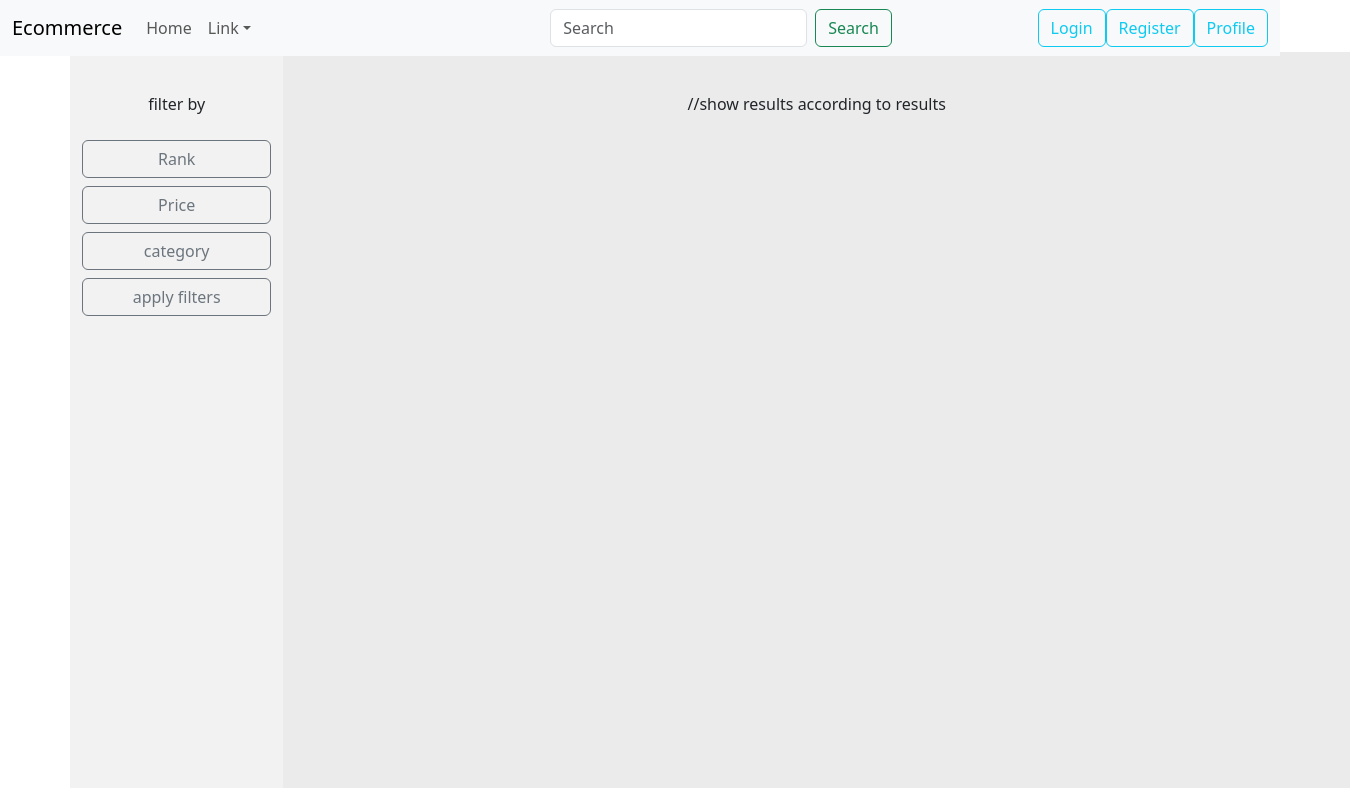
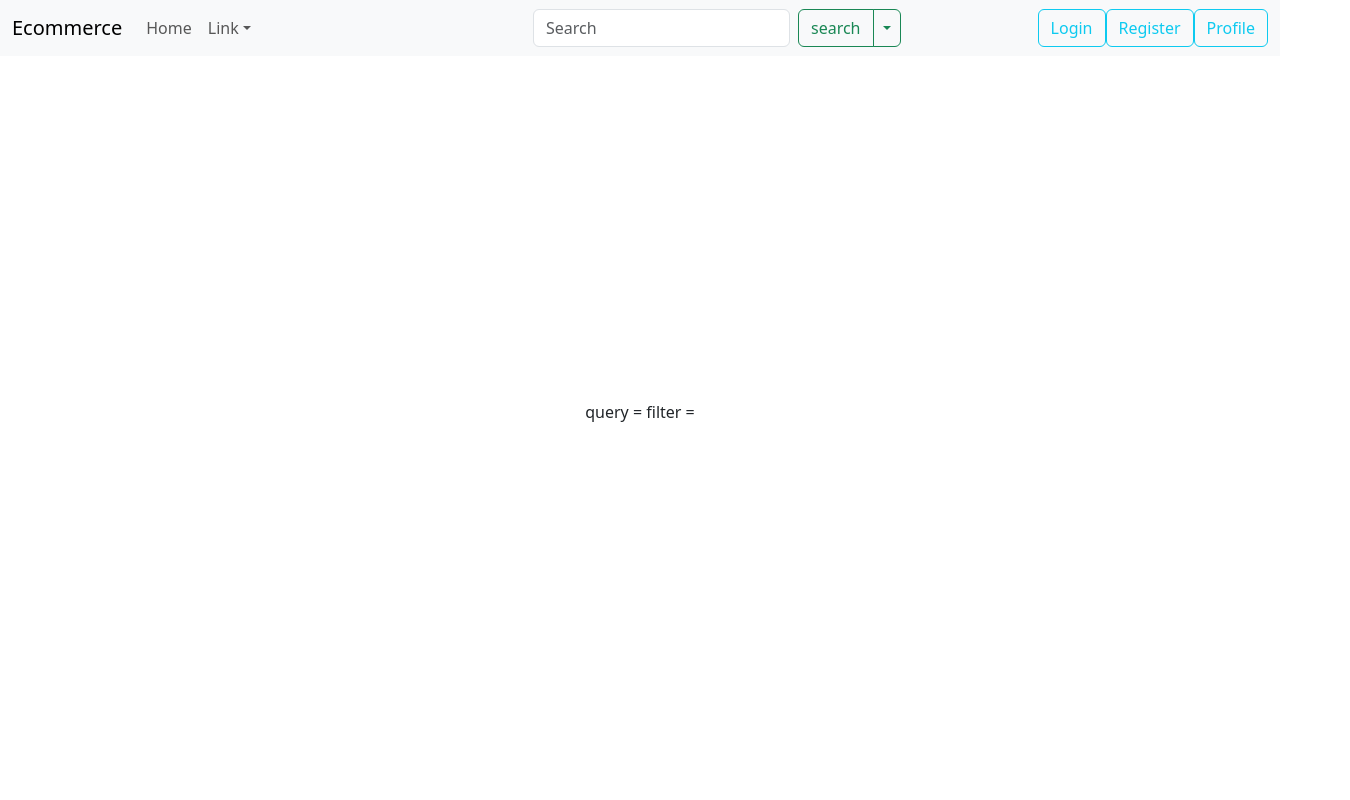
Before and after one commit to noamalu/Ecommerce-System, a React (Vite) app in the folder EcommerceUI/ecommerceUI/: page /search in a window 1280 px wide. Shown: the whole page, 1350 px wide, since content can reach past the window. Built offline with nearby package versions, Linux system fonts and the light colour scheme.

Commit message:
finished basic search mechanism

```diff
--- a/EcommerceUI/ecommerceUI/src/components/NavBar.tsx
+++ b/EcommerceUI/ecommerceUI/src/components/NavBar.tsx
@@ -6,18 +6,28 @@ import Nav from 'react-bootstrap/Nav';
 import Navbar from 'react-bootstrap/Navbar';
 import NavDropdown from 'react-bootstrap/NavDropdown';
 import { useNavigate } from 'react-router-dom';
+import SplitButton from 'react-bootstrap/SplitButton';
+import Dropdown from 'react-bootstrap/Dropdown';
 
 
 
 export const NavBar: React.FC = () => {
     const [query, setQuery] = useState('');
+    const [selectedFilter, setSelectedFilter] = useState('name');
     const navigate = useNavigate();
 
+
+    // Function to handle the event when an option is clicked
+    const handleFilterClick = (option: string) => {
+      // Update the selected option
+      setSelectedFilter(option);
+    };
+
     const onSearchClick = (event: React.FormEvent<HTMLFormElement>) => {
-      console.log("onSearchcLICKKC");
+      console.log("onSearchClick");
       event.preventDefault();
       if (query.trim()) {
-        navigate(`/search?query=${encodeURIComponent(query)}`);
+        navigate(`/search?query=${encodeURIComponent(query)}&filter=${encodeURIComponent(selectedFilter)}`);
       }
     };
 
@@ -53,7 +63,17 @@ export const NavBar: React.FC = () => {
                   value={query}
                   onChange={(ev) => setQuery(ev.target.value)}
                 />
-                <Button variant="outline-success" type="submit">Search</Button>
+                    <SplitButton
+                      key="search"
+                      variant="outline-success"
+                      type="submit"
+                      title="search"
+                    >
+                      <Dropdown.Item eventKey="1" active={selectedFilter == "name"} onClick={() => handleFilterClick("name")}> name</Dropdown.Item>
+                      <Dropdown.Item eventKey="2" active={selectedFilter == "category"} onClick={() => handleFilterClick("category")}> category </Dropdown.Item>
+                      <Dropdown.Item eventKey="3" active={selectedFilter == "keyword"} onClick={() => handleFilterClick("keyword")}> keyword </Dropdown.Item>
+                    </SplitButton>
+                {/* <Button variant="outline-success" type="submit">Search</Button> */}
               </Form>
               <Button variant="outline-info" onClick={() => navigate('/login')}>Login</Button>
               <Button variant="outline-info" onClick={() => navigate('/register')}>Register</Button>
--- a/EcommerceUI/ecommerceUI/src/pages/Search.tsx
+++ b/EcommerceUI/ecommerceUI/src/pages/Search.tsx
@@ -7,38 +7,18 @@ import  Container  from "react-bootstrap/Container";
 import { useLocation } from 'react-router-dom';
 
 
-// interface Search{
-//     query: string;
-// }
-
-
-
 
 export const Search = () => {
     console.log("Search");
     const location = useLocation();
     const query = new URLSearchParams(location.search).get('query');
-    alert(query);
-    // call api for current query with no filters
-
+    const filter = new URLSearchParams(location.search).get('filter');
+    // call api for current query with filter
 
     return(
-        <Container>
-            <Row className="full-height-row">
-                <Col md={2} className="profile-left">
-                    <Stack gap={2} >
-                        <p> filter by </p>
-                        <Button variant="outline-secondary">Rank</Button>
-                        <Button variant="outline-secondary">Price</Button>
-                        <Button variant="outline-secondary">category</Button>
-                        <Button variant="outline-secondary">apply filters</Button>
-                    </Stack>
-                </Col>
-                <Col  className="profile-right">
-                    //show results according to results
-                </Col>
-                </Row>
-        </Container>
+        <>
+            <p> query = {query} filter = {filter}</p>
+        </>
     );
 
 }
```
